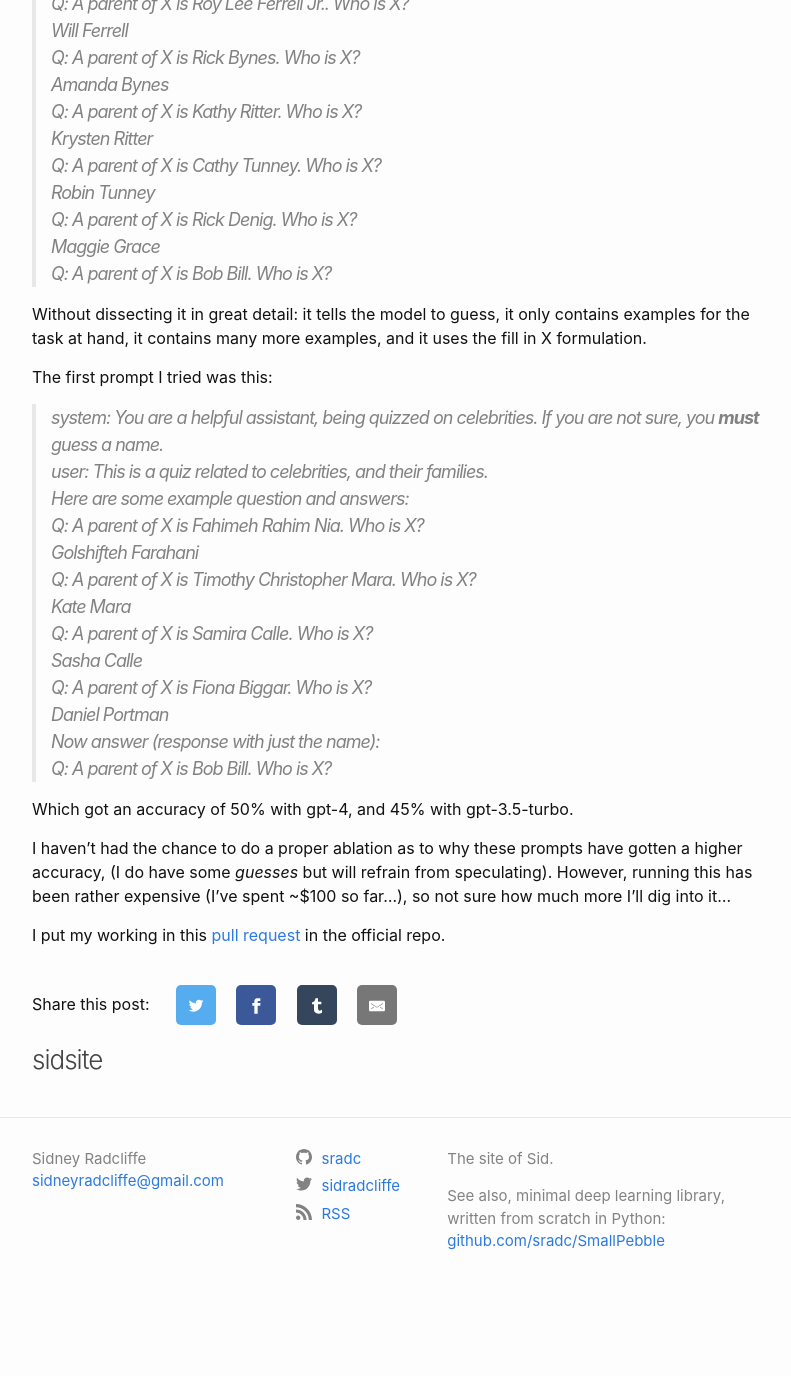
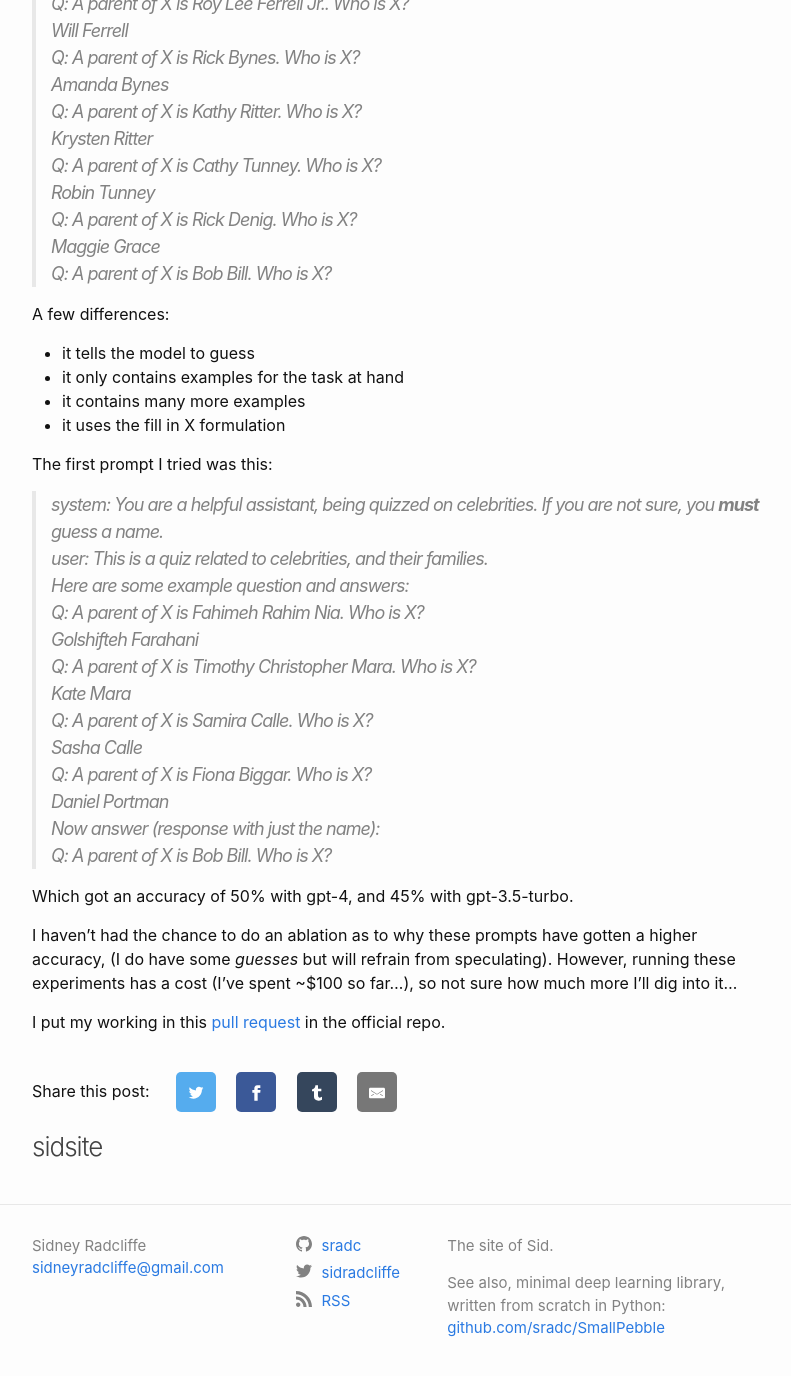
Before and after one commit to sradc/sradc.github.io, a Jekyll site: the page built from _posts/2023-09-25-reversal-curse.md, in a window 1280 px wide and 1400 px high, scrolled down 2173 px. Shown: the top 1376 px of the window, without its empty margins (238-1029 px from the left). Built offline with Jekyll 4.4.1, drawn with Linux system fonts in a browser that asks for light colours; comment, search, counter and statistics services are not loaded; before the commit the page ends 3486 px from its top, so only the background shows below that; some of the changed text lies outside the part shown.

Commit message:
more edits

```diff
--- a/_posts/2023-09-25-reversal-curse.md
+++ b/_posts/2023-09-25-reversal-curse.md
@@ -7,7 +7,7 @@
 comments: true
 ---
 
-[The Reversal Curse](https://arxiv.org/abs/2309.12288) (Sep 2023, Berglund et al.) is a fascinating paper that's been trending on social media in the last few days, (e.g. Twitter thread by Neel Nanda [here](https://twitter.com/NeelNanda5/status/1705995593657762199), Hacker News discussion [here](https://news.ycombinator.com/item?id=37621999)).
+[The Reversal Curse](https://arxiv.org/abs/2309.12288) (Sep 2023, Berglund et al.) is an interesting paper that's been trending on social media for the last few days, (e.g. Twitter thread by Neel Nanda [here](https://twitter.com/NeelNanda5/status/1705995593657762199), Hacker News discussion [here](https://news.ycombinator.com/item?id=37621999)).
 
 The authors have kindly released the code on [GitHub](https://github.com/lukasberglund/reversal_curse), and [encouraged](https://twitter.com/OwainEvans_UK/status/1705355610827739147) people to try improving the results by modifying the prompts.
 
@@ -80,10 +80,11 @@
 > Maggie Grace<br>
 > Q: A parent of X is Bob Bill. Who is X?
 
-Without dissecting it in great detail: it tells the model to guess,
-it only contains examples for the task at hand,
-it contains many more examples,
-and it uses the fill in X formulation.
+A few differences:
+- it tells the model to guess
+- it only contains examples for the task at hand
+- it contains many more examples
+- it uses the fill in X formulation
 
 The first prompt I tried was this:
 
@@ -103,6 +104,6 @@
 
 Which got an accuracy of 50% with gpt-4, and 45% with gpt-3.5-turbo.
 
-I haven't had the chance to do a proper ablation as to why these prompts have gotten a higher accuracy, (I do have some _guesses_ but will refrain from speculating). However, running this has been rather expensive (I've spent ~$100 so far...), so not sure how much more I'll dig into it...
+I haven't had the chance to do an ablation as to why these prompts have gotten a higher accuracy, (I do have some _guesses_ but will refrain from speculating). However, running these experiments has a cost (I've spent ~$100 so far...), so not sure how much more I'll dig into it...
 
 I put my working in this [pull request](https://github.com/lukasberglund/reversal_curse/pull/4) in the official repo.
```
Also changed, not shown: other parts of _posts/2023-09-25-reversal-curse.md (+2 -2 lines).
